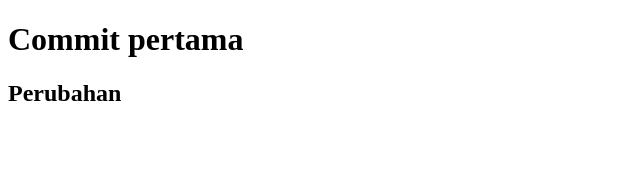
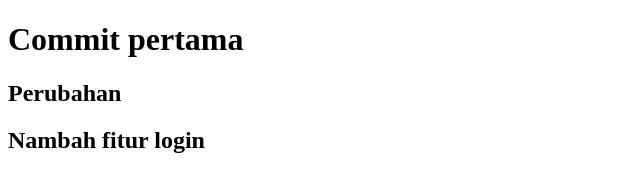
Before and after one commit to handikaa/git-html, a plain HTML site: page html/index.html in a window 1280 px wide. Shown: the whole page, without its empty margins (0-640 px from the left). Drawn offline with Linux system fonts and the light colour scheme.

Commit message:
feat/login/ubah UI login

```diff
--- a/html/index.html
+++ b/html/index.html
@@ -8,5 +8,7 @@
   <body>
     <h1>Commit pertama</h1>
     <h2>Perubahan</h2>
+
+    <h2>Nambah fitur login</h2>
   </body>
 </html>
```
